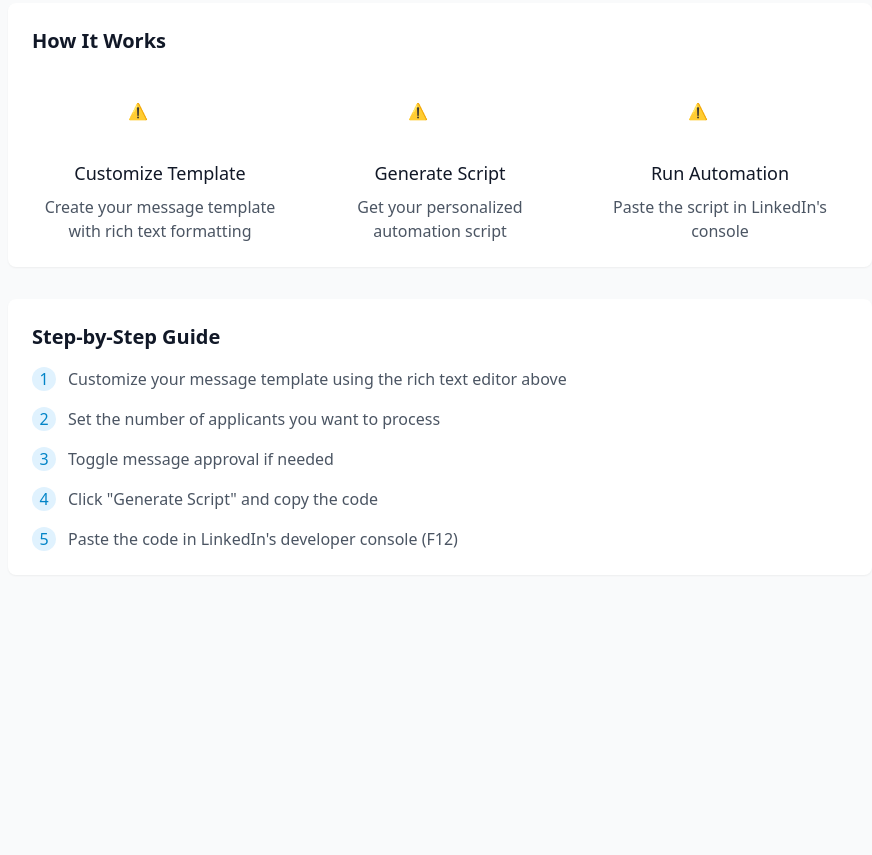
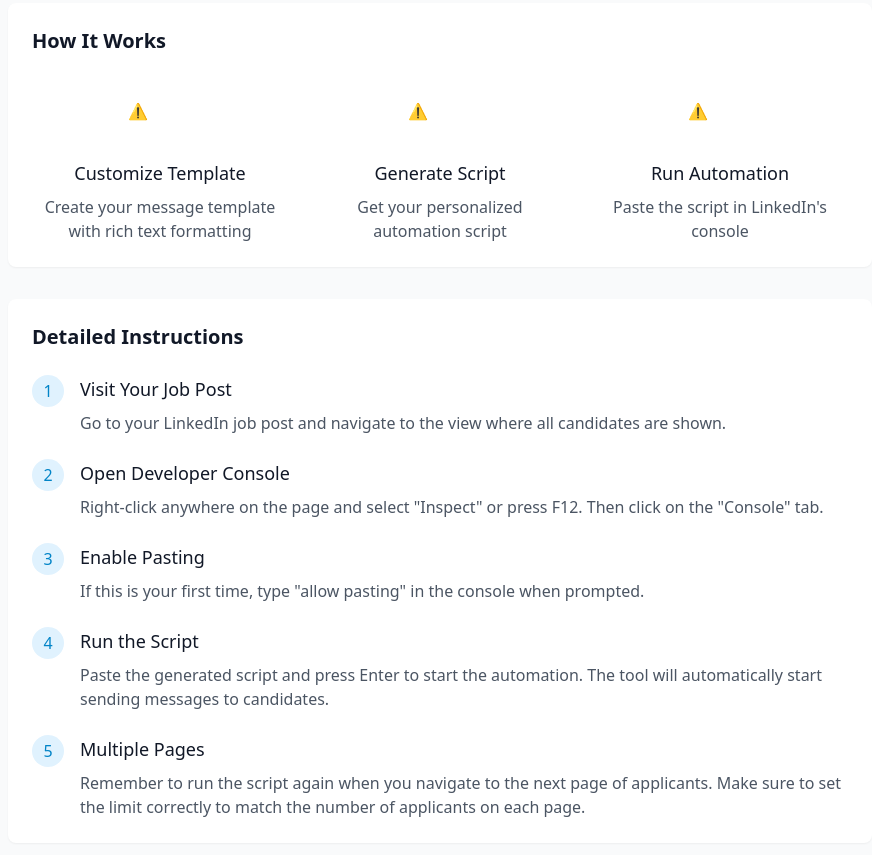
Before and after one commit to thepmfguy/LinkedIn-Auto-Messenger, a plain HTML site: page index.html in a window 1280 px wide. Shown: the part 1179-2034 px from the top of the page, without its empty margins (200-1072 px from the left). Before the commit the page ends 1786 px from the top, so only its background shows below. Drawn offline with nearby package versions, Linux system fonts and the light colour scheme; no server answers; a script that the page names is missing.

Commit message:
feat: Enhance UI with better toggle, syntax highlighting, and detailed instructions

```diff
--- a/index.html
+++ b/index.html
@@ -8,8 +8,10 @@
     <link rel="stylesheet" href="https://cdn.jsdelivr.net/npm/@tailwindcss/typography@0.5.x/dist/typography.min.css"/>
     <link rel="stylesheet" href="https://cdn.jsdelivr.net/npm/quill@2.0.0-rc.2/dist/quill.snow.css">
     <link rel="stylesheet" href="https://cdnjs.cloudflare.com/ajax/libs/animate.css/4.1.1/animate.min.css"/>
+    <link rel="stylesheet" href="https://cdnjs.cloudflare.com/ajax/libs/highlight.js/11.7.0/styles/atom-one-dark.min.css">
     <script src="https://unpkg.com/@lottiefiles/lottie-player@latest/dist/lottie-player.js"></script>
     <script src="https://unpkg.com/@lottiefiles/lottie-interactivity@latest/dist/lottie-interactivity.min.js"></script>
+    <script src="https://cdnjs.cloudflare.com/ajax/libs/highlight.js/11.7.0/highlight.min.js"></script>
     <link rel="icon" type="image/svg+xml" href="favicon.svg">
     <script>
         tailwind.config = {
@@ -86,6 +88,13 @@
         .card-hover:hover {
             transform: translateY(-5px);
             box-shadow: 0 20px 25px -5px rgba(0, 0, 0, 0.1), 0 10px 10px -5px rgba(0, 0, 0, 0.04);
+        }
+        .toggle-checkbox:checked {
+            right: 0;
+            border-color: #0ea5e9;
+        }
+        .toggle-checkbox:checked + .toggle-label {
+            background-color: #0ea5e9;
         }
     </style>
 </head>
@@ -231,31 +240,56 @@
             </div>
         </div>
 
-        <!-- Instructions Card -->
+        <!-- Detailed Instructions -->
         <div class="bg-white dark:bg-gray-800 rounded-lg shadow-sm p-6 card-hover">
-            <h2 class="text-xl font-semibold text-gray-900 dark:text-white mb-4">Step-by-Step Guide</h2>
-            <ol class="list-decimal list-inside space-y-4 text-gray-600 dark:text-gray-400">
-                <li class="flex items-start">
-                    <span class="flex-shrink-0 w-6 h-6 rounded-full bg-primary-100 dark:bg-primary-900 text-primary-600 dark:text-primary-400 flex items-center justify-center mr-3">1</span>
-                    <span>Customize your message template using the rich text editor above</span>
-                </li>
-                <li class="flex items-start">
-                    <span class="flex-shrink-0 w-6 h-6 rounded-full bg-primary-100 dark:bg-primary-900 text-primary-600 dark:text-primary-400 flex items-center justify-center mr-3">2</span>
-                    <span>Set the number of applicants you want to process</span>
-                </li>
-                <li class="flex items-start">
-                    <span class="flex-shrink-0 w-6 h-6 rounded-full bg-primary-100 dark:bg-primary-900 text-primary-600 dark:text-primary-400 flex items-center justify-center mr-3">3</span>
-                    <span>Toggle message approval if needed</span>
-                </li>
-                <li class="flex items-start">
-                    <span class="flex-shrink-0 w-6 h-6 rounded-full bg-primary-100 dark:bg-primary-900 text-primary-600 dark:text-primary-400 flex items-center justify-center mr-3">4</span>
-                    <span>Click "Generate Script" and copy the code</span>
-                </li>
-                <li class="flex items-start">
-                    <span class="flex-shrink-0 w-6 h-6 rounded-full bg-primary-100 dark:bg-primary-900 text-primary-600 dark:text-primary-400 flex items-center justify-center mr-3">5</span>
-                    <span>Paste the code in LinkedIn's developer console (F12)</span>
-                </li>
-            </ol>
+            <h2 class="text-xl font-semibold text-gray-900 dark:text-white mb-6">Detailed Instructions</h2>
+            <div class="space-y-6">
+                <div class="flex items-start space-x-4">
+                    <div class="flex-shrink-0 w-8 h-8 rounded-full bg-primary-100 dark:bg-primary-900 text-primary-600 dark:text-primary-400 flex items-center justify-center">
+                        1
+                    </div>
+                    <div>
+                        <h3 class="text-lg font-medium text-gray-900 dark:text-white mb-2">Visit Your Job Post</h3>
+                        <p class="text-gray-600 dark:text-gray-400">Go to your LinkedIn job post and navigate to the view where all candidates are shown.</p>
+                    </div>
+                </div>
+                <div class="flex items-start space-x-4">
+                    <div class="flex-shrink-0 w-8 h-8 rounded-full bg-primary-100 dark:bg-primary-900 text-primary-600 dark:text-primary-400 flex items-center justify-center">
+                        2
+                    </div>
+                    <div>
+                        <h3 class="text-lg font-medium text-gray-900 dark:text-white mb-2">Open Developer Console</h3>
+                        <p class="text-gray-600 dark:text-gray-400">Right-click anywhere on the page and select "Inspect" or press F12. Then click on the "Console" tab.</p>
+                    </div>
+                </div>
+                <div class="flex items-start space-x-4">
+                    <div class="flex-shrink-0 w-8 h-8 rounded-full bg-primary-100 dark:bg-primary-900 text-primary-600 dark:text-primary-400 flex items-center justify-center">
+                        3
+                    </div>
+                    <div>
+                        <h3 class="text-lg font-medium text-gray-900 dark:text-white mb-2">Enable Pasting</h3>
+                        <p class="text-gray-600 dark:text-gray-400">If this is your first time, type "allow pasting" in the console when prompted.</p>
+                    </div>
+                </div>
+                <div class="flex items-start space-x-4">
+                    <div class="flex-shrink-0 w-8 h-8 rounded-full bg-primary-100 dark:bg-primary-900 text-primary-600 dark:text-primary-400 flex items-center justify-center">
+                        4
+                    </div>
+                    <div>
+                        <h3 class="text-lg font-medium text-gray-900 dark:text-white mb-2">Run the Script</h3>
+                        <p class="text-gray-600 dark:text-gray-400">Paste the generated script and press Enter to start the automation. The tool will automatically start sending messages to candidates.</p>
+                    </div>
+                </div>
+                <div class="flex items-start space-x-4">
+                    <div class="flex-shrink-0 w-8 h-8 rounded-full bg-primary-100 dark:bg-primary-900 text-primary-600 dark:text-primary-400 flex items-center justify-center">
+                        5
+                    </div>
+                    <div>
+                        <h3 class="text-lg font-medium text-gray-900 dark:text-white mb-2">Multiple Pages</h3>
+                        <p class="text-gray-600 dark:text-gray-400">Remember to run the script again when you navigate to the next page of applicants. Make sure to set the limit correctly to match the number of applicants on each page.</p>
+                    </div>
+                </div>
+            </div>
         </div>
     </div>
 
@@ -307,7 +341,17 @@
         const approvalStatus = document.getElementById('approvalStatus');
 
         approvalToggle.addEventListener('change', function() {
-            approvalStatus.textContent = this.checked ? 'Enabled' : 'Disabled';
+            const isChecked = this.checked;
+            approvalStatus.textContent = isChecked ? 'Enabled' : 'Disabled';
+
+            // Update toggle visual state
+            if (isChecked) {
+                this.classList.add('translate-x-0');
+                this.classList.remove('translate-x-6');
+            } else {
+                this.classList.remove('translate-x-0');
+                this.classList.add('translate-x-6');
+            }
         });
 
         // Generate and copy script functionality
@@ -374,18 +418,8 @@ processApplicants();`;
             scriptCard.classList.remove('hidden');
             scriptCard.scrollIntoView({ behavior: 'smooth' });
 
-            // Initialize Lottie animations for the script section
-            LottieInteractivity.create({
-                mode: "scroll",
-                player: "#scriptAnimation",
-                actions: [
-                    {
-                        visibility: [0, 1],
-                        type: "seek",
-                        frames: [0, 100]
-                    }
-                ]
-            });
+            // Apply syntax highlighting
+            hljs.highlightElement(scriptContent);
         });
 
         document.getElementById('copyCodeBtn').addEventListener('click', function() {
```
